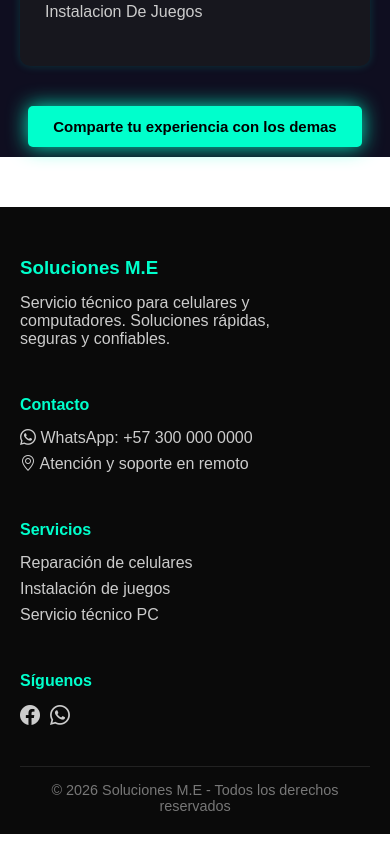
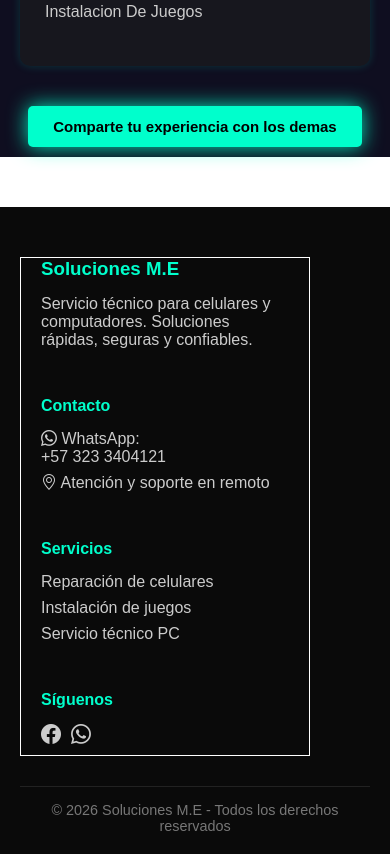
Before and after one commit to ernesto4023-glitch/SolucionesM.E, a plain HTML site: page index.html in a window 390 px wide. Shown: the part 4789-5643 px from the top of the page. Drawn offline with nearby package versions, Linux system fonts and the light colour scheme.

Commit message:
'actualizado'

```diff
--- a/index.html
+++ b/index.html
@@ -253,7 +253,7 @@
             <!-- CONTACTO -->
             <div class="footer-seccion">
             <h4>Contacto</h4>
-            <p><i class="bi bi-whatsapp"></i> WhatsApp: +57 300 000 0000</p>
+            <p><i class="bi bi-whatsapp"></i> WhatsApp: <br>+57 323 3404121</p>
             <p><i class="bi bi-geo-alt"></i> Atención y soporte en remoto</p>
             </div>
 
--- a/style.css
+++ b/style.css
@@ -495,5 +495,8 @@ body {
   .footer-contenido{
     display: flex;
     flex-direction: column;
+    border: 1px solid white;
+    padding: 0 20px;
+    width: 290px;
   }
 }
```
